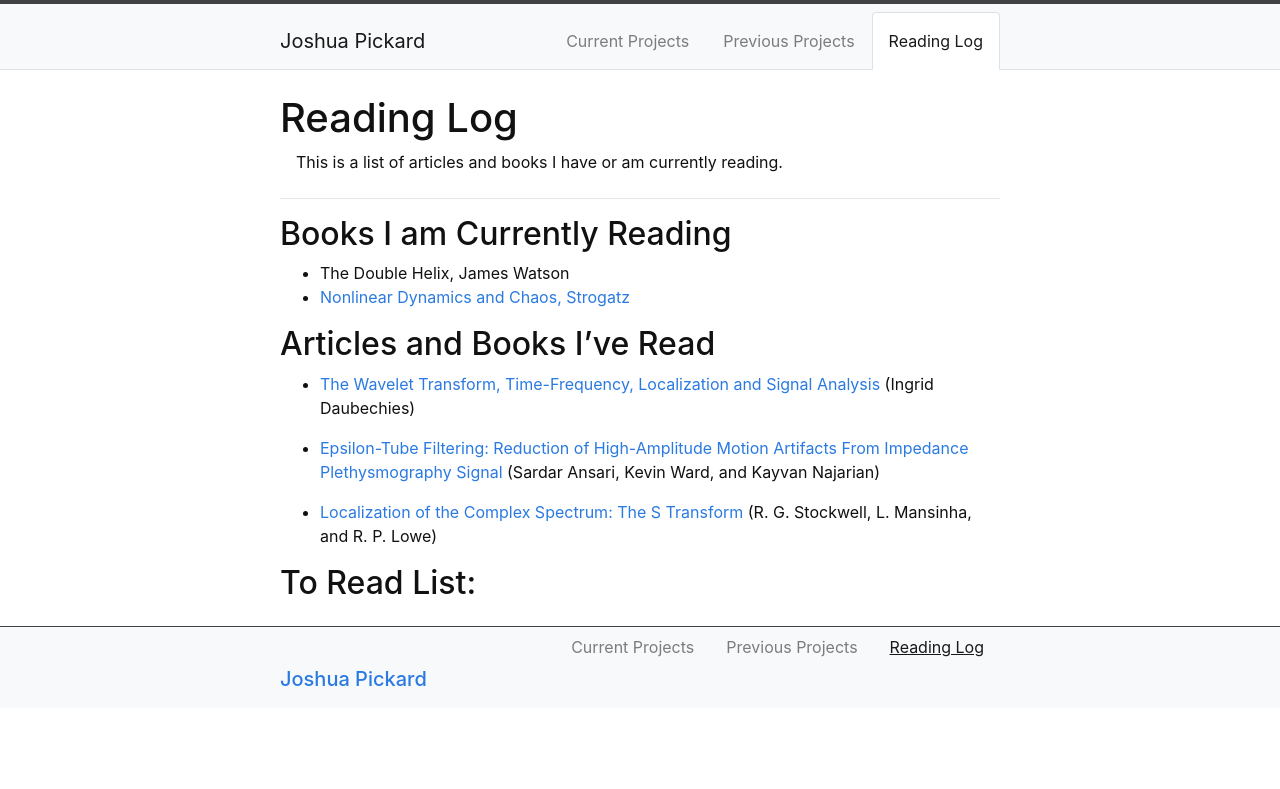
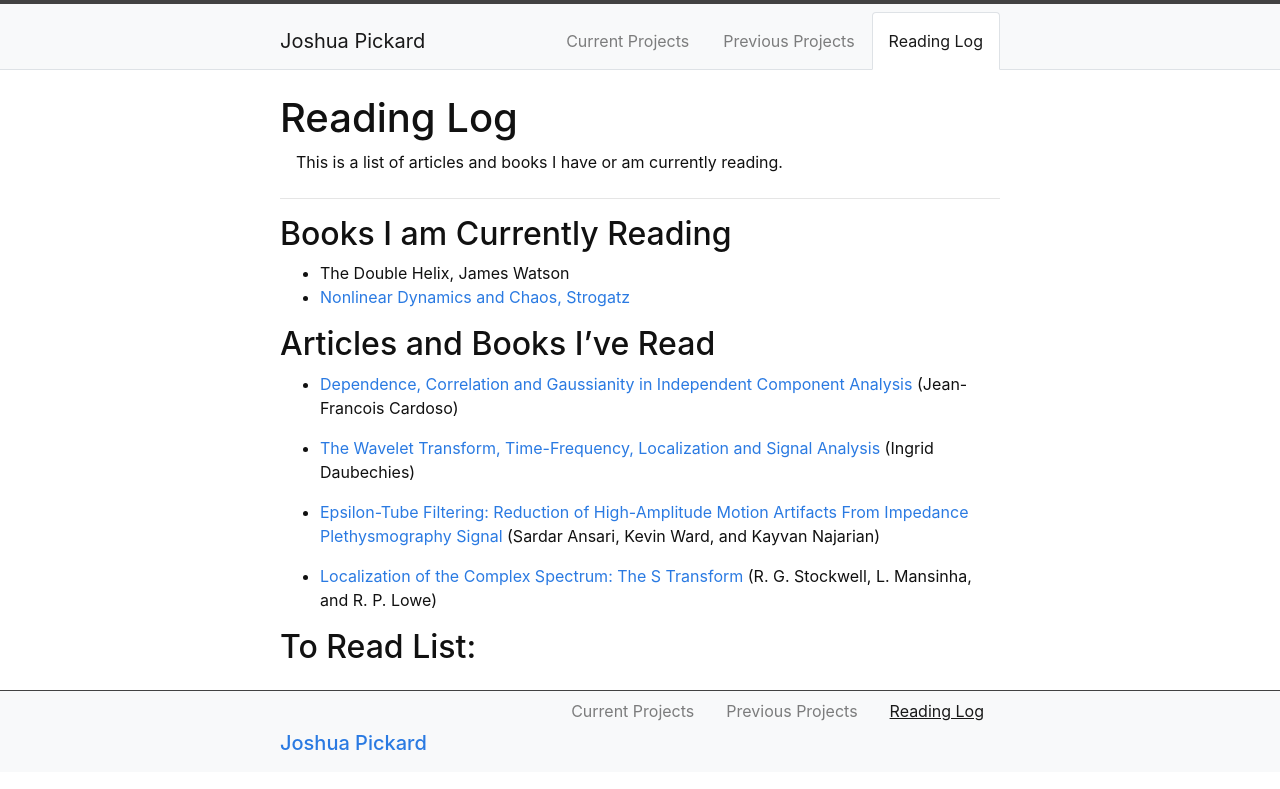
Before and after one commit to Jpickard1/jpickard1.github.io, a Jekyll site: the page built from content/3-Reading_Log.md, in a window 1280 px wide. Shown: the top 789 px of the page. Built offline with Jekyll 4.4.1, drawn with Linux system fonts in a browser that asks for light colours.

Commit message:
Update 3-Reading_Log.md

```diff
--- a/content/3-Reading_Log.md
+++ b/content/3-Reading_Log.md
@@ -11,6 +11,8 @@ description: >
 
 ## Articles and Books I've Read
 
+- [Dependence, Correlation and Gaussianity in Independent Component Analysis](https://www.jmlr.org/papers/volume4/cardoso03a/cardoso03a.pdf) (Jean-Francois Cardoso)
+
 - [The Wavelet Transform, Time-Frequency, Localization and Signal Analysis](https://services.math.duke.edu/~ingrid/publications/ieee36-1990.pdf) (Ingrid Daubechies)
 
 - [Epsilon-Tube Filtering: Reduction of High-Amplitude Motion Artifacts From Impedance Plethysmography Signal](https://ieeexplore.ieee.org/stamp/stamp.jsp?arnumber=6785963) (Sardar Ansari, Kevin Ward, and Kayvan Najarian)
```
